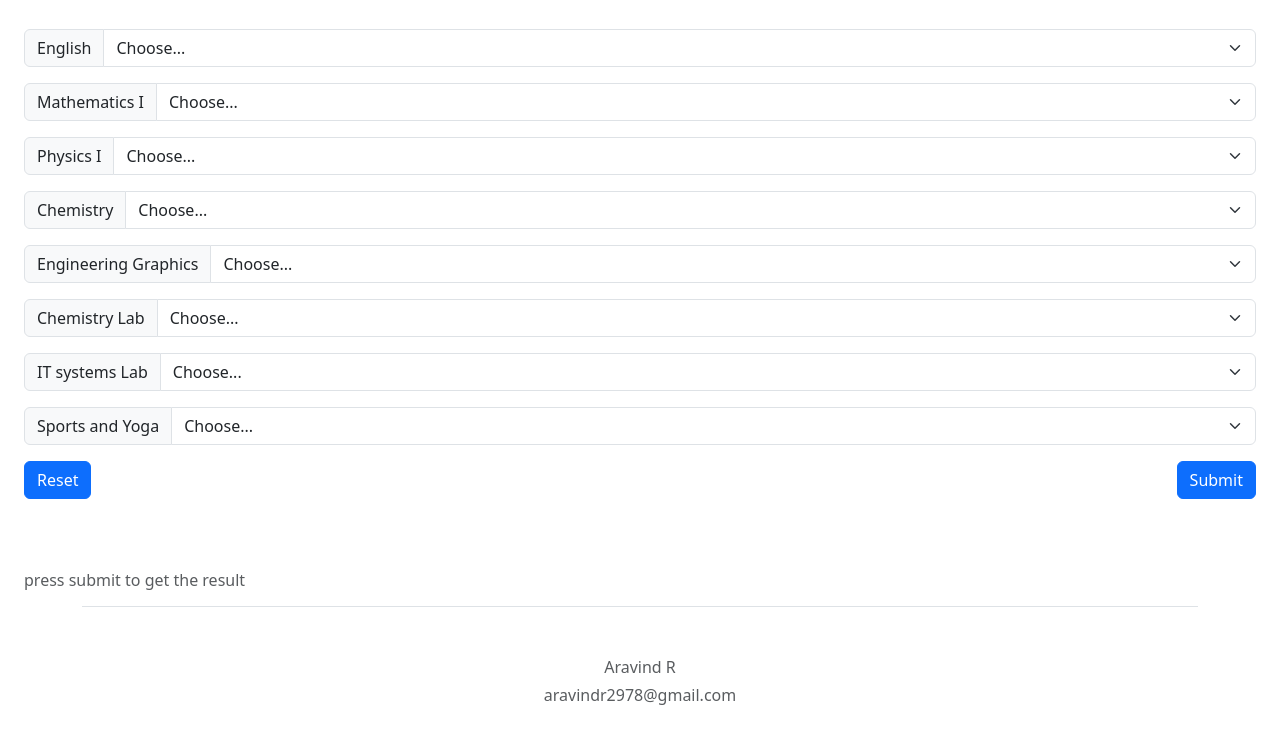
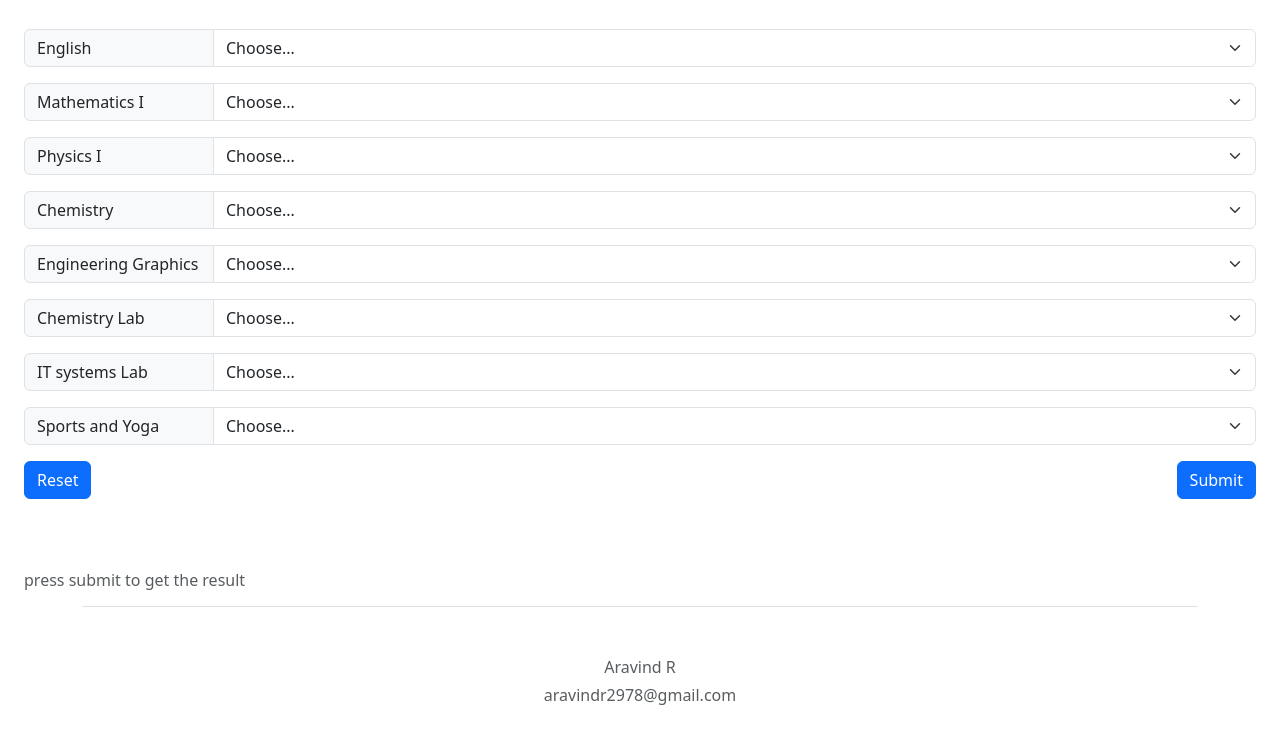
Before and after one commit to aravindr001/CGPA-CALCULATOR-S1, a plain HTML site: page index.html in a window 1280 px wide. Shown: the part 89-820 px from the top of the page. Drawn offline with nearby package versions, Linux system fonts and the light colour scheme.

Commit message:
changed the width

```diff
--- a/index.html
+++ b/index.html
@@ -9,6 +9,11 @@
     <link rel="icon" class=""
         href="logo-sign-tc-ct-icon-sign-interlaced-letters-c-t-logo-tc-ct-first-capital-letters-pattern-alphabet-vector.png">
     <title>CGPI Calculator</title>
+    <style>
+        .input-group-text{
+            width: 190px;
+        }
+    </style>
 </head>
 
 <body>
```
